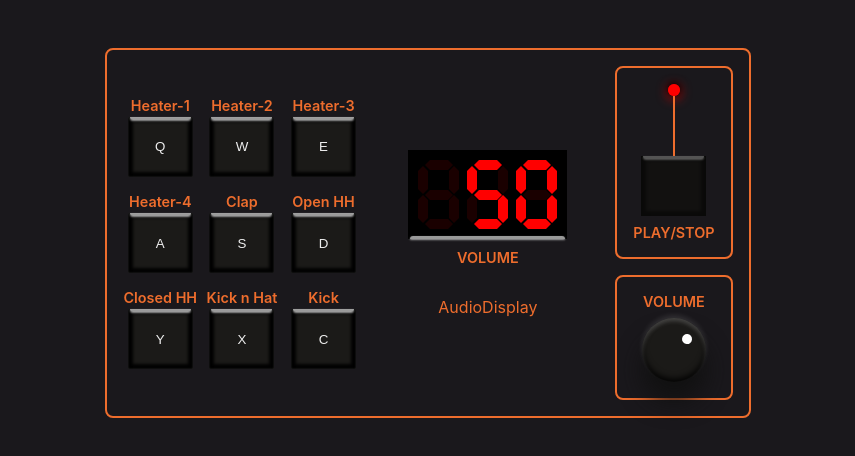
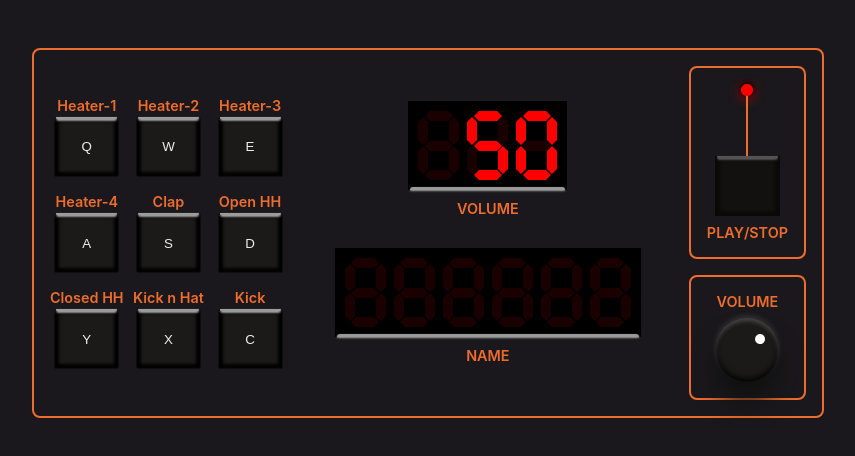
Before and after one commit to samhuerzeler/drum-machine, a React (Vite) app: page / in a window 1280 px wide. Shown: the top 456 px of the page, without its empty margins (212-1067 px from the left). Built offline with nearby package versions, Linux system fonts and the light colour scheme.

Commit message:
Add audio display

```diff
--- /dev/null
+++ b/src/components/AudioDisplay.css
@@ -0,0 +1,154 @@
+/* Used to pass fcc tests */
+.display__label--hidden{
+    display: none;
+  }
+
+  /* Characters display */
+
+  .display-a .segment-d {
+    opacity: 0.1;
+  }
+
+  .display-b .segment-a,
+  .display-b .segment-b {
+    opacity: 0.1;
+  }
+
+  .display-c .segment-b,
+  .display-c .segment-c,
+  .display-c .segment-g {
+    opacity: 0.1;
+  }
+
+  .display-d .segment-a,
+  .display-d .segment-f {
+    opacity: 0.1;
+  }
+
+  .display-e .segment-b,
+  .display-e .segment-c {
+    opacity: 0.1;
+  }
+
+  .display-f .segment-b,
+  .display-f .segment-c,
+  .display-f .segment-d {
+    opacity: 0.1;
+  }
+
+  .display-g .segment-b,
+  .display-g .segment-g {
+    opacity: 0.1;
+  }
+
+  .display-h .segment-a,
+  .display-h .segment-d {
+    opacity: 0.1;
+  }
+
+  .display-i .segment-a,
+  .display-i .segment-b,
+  .display-i .segment-c,
+  .display-i .segment-d,
+  .display-i .segment-g {
+    opacity: 0.1;
+  }
+
+  .display-j .segment-a,
+  .display-j .segment-e,
+  .display-j .segment-f,
+  .display-j .segment-g {
+    opacity: 0.1;
+  }
+
+  .display-k .segment-b,
+  .display-k .segment-d {
+    opacity: 0.1;
+  }
+
+  .display-l .segment-a,
+  .display-l .segment-b,
+  .display-l .segment-c,
+  .display-l .segment-g {
+    opacity: 0.1;
+  }
+
+  .display-m .segment-c,
+  .display-m .segment-e,
+  .display-m .segment-g {
+    opacity: 0.1;
+  }
+
+  .display-n .segment-d,
+  .display-n .segment-g {
+    opacity: 0.1;
+  }
+
+  .display-o .segment-g {
+    opacity: 0.1;
+  }
+
+  .display-p .segment-c,
+  .display-p .segment-d {
+    opacity: 0.1;
+  }
+
+  .display-q .segment-d,
+  .display-q .segment-e {
+    opacity: 0.1;
+  }
+
+  .display-r .segment-a,
+  .display-r .segment-b,
+  .display-r .segment-c,
+  .display-r .segment-d,
+  .display-r .segment-f {
+    opacity: 0.1;
+  }
+
+  .display-s .segment-b,
+  .display-s .segment-e {
+    opacity: 0.1;
+  }
+
+  .display-t .segment-a,
+  .display-t .segment-b,
+  .display-t .segment-c {
+    opacity: 0.1;
+  }
+
+  .display-u .segment-a,
+  .display-u .segment-g {
+    opacity: 0.1;
+  }
+
+  .display-v .segment-a,
+  .display-v .segment-b,
+  .display-v .segment-e,
+  .display-v .segment-f,
+  .display-v .segment-g {
+    opacity: 0.1;
+  }
+
+  .display-w .segment-b,
+  .display-w .segment-f,
+  .display-w .segment-g {
+    opacity: 0.1;
+  }
+
+  .display-x .segment-b,
+  .display-x .segment-c,
+  .display-x .segment-e,
+  .display-x .segment-f {
+    opacity: 0.1;
+  }
+
+  .display-y .segment-a,
+  .display-y .segment-e {
+    opacity: 0.1;
+  }
+
+  .display-z .segment-c,
+  .display-z .segment-f {
+    opacity: 0.1;
+  }
--- a/src/components/AudioDisplay.jsx
+++ b/src/components/AudioDisplay.jsx
@@ -1,9 +1,93 @@
-function AudioDisplay() {
-    return (
-      <div>
-         AudioDisplay
+import PropTypes from 'prop-types';
+
+import './AudioDisplay.css';
+import './7segment.css';
+
+AudioDisplay.propTypes = {
+  audioDisplayName: PropTypes.string.isRequired,
+  powerOn: PropTypes.bool.isRequired,
+};
+
+function AudioDisplay(props) {
+  const { audioDisplayName, powerOn } = props;
+
+  const displayClasses = [];
+
+  for (let i = 0; i < 6; i += 1) {
+    if (!audioDisplayName[i] || !powerOn) {
+      displayClasses[i] = 'display-container display-off';
+    } else {
+      displayClasses[i] = `display-container display-${audioDisplayName[i].toLowerCase()}`;
+    }
+  }
+
+  return (
+    <div id="display" className="display__label">
+      <p className="display__label--hidden">{audioDisplayName}</p>
+      <div className="s-sgm-container">
+        <div className={displayClasses[0]}>
+          <div className="segment-x segment-a"><span className="segment-border" /></div>
+          <div className="segment-y segment-b"><span className="segment-border" /></div>
+          <div className="segment-y segment-c"><span className="segment-border" /></div>
+          <div className="segment-x segment-d"><span className="segment-border" /></div>
+          <div className="segment-y segment-e"><span className="segment-border" /></div>
+          <div className="segment-y segment-f"><span className="segment-border" /></div>
+          <div className="segment-x segment-g"><span className="segment-border" /></div>
+        </div>
+        <div className={displayClasses[1]}>
+          <div className="segment-x segment-a"><span className="segment-border" /></div>
+          <div className="segment-y segment-b"><span className="segment-border" /></div>
+          <div className="segment-y segment-c"><span className="segment-border" /></div>
+          <div className="segment-x segment-d"><span className="segment-border" /></div>
+          <div className="segment-y segment-e"><span className="segment-border" /></div>
+          <div className="segment-y segment-f"><span className="segment-border" /></div>
+          <div className="segment-x segment-g"><span className="segment-border" /></div>
+        </div>
+        <div className={displayClasses[2]}>
+          <div className="segment-x segment-a"><span className="segment-border" /></div>
+          <div className="segment-y segment-b"><span className="segment-border" /></div>
+          <div className="segment-y segment-c"><span className="segment-border" /></div>
+          <div className="segment-x segment-d"><span className="segment-border" /></div>
+          <div className="segment-y segment-e"><span className="segment-border" /></div>
+          <div className="segment-y segment-f"><span className="segment-border" /></div>
+          <div className="segment-x segment-g"><span className="segment-border" /></div>
+        </div>
+        <div className={displayClasses[3]}>
+          <div className="segment-x segment-a"><span className="segment-border" /></div>
+          <div className="segment-y segment-b"><span className="segment-border" /></div>
+          <div className="segment-y segment-c"><span className="segment-border" /></div>
+          <div className="segment-x segment-d"><span className="segment-border" /></div>
+          <div className="segment-y segment-e"><span className="segment-border" /></div>
+          <div className="segment-y segment-f"><span className="segment-border" /></div>
+          <div className="segment-x segment-g"><span className="segment-border" /></div>
+        </div>
+        <div className={displayClasses[4]}>
+          <div className="segment-x segment-a"><span className="segment-border" /></div>
+          <div className="segment-y segment-b"><span className="segment-border" /></div>
+          <div className="segment-y segment-c"><span className="segment-border" /></div>
+          <div className="segment-x segment-d"><span className="segment-border" /></div>
+          <div className="segment-y segment-e"><span className="segment-border" /></div>
+          <div className="segment-y segment-f"><span className="segment-border" /></div>
+          <div className="segment-x segment-g"><span className="segment-border" /></div>
+        </div>
+        <div className={displayClasses[5]}>
+          <div className="segment-x segment-a"><span className="segment-border" /></div>
+          <div className="segment-y segment-b"><span className="segment-border" /></div>
+          <div className="segment-y segment-c"><span className="segment-border" /></div>
+          <div className="segment-x segment-d"><span className="segment-border" /></div>
+          <div className="segment-y segment-e"><span className="segment-border" /></div>
+          <div className="segment-y segment-f"><span className="segment-border" /></div>
+          <div className="segment-x segment-g"><span className="segment-border" /></div>
+        </div>
       </div>
-    );
+      <label>
+      NAME
+      {audioDisplayName ? ':' : ''}
+      {' '}
+      {audioDisplayName}
+      </label>
+    </div>
+  );
 }
 
 export default AudioDisplay;
```
